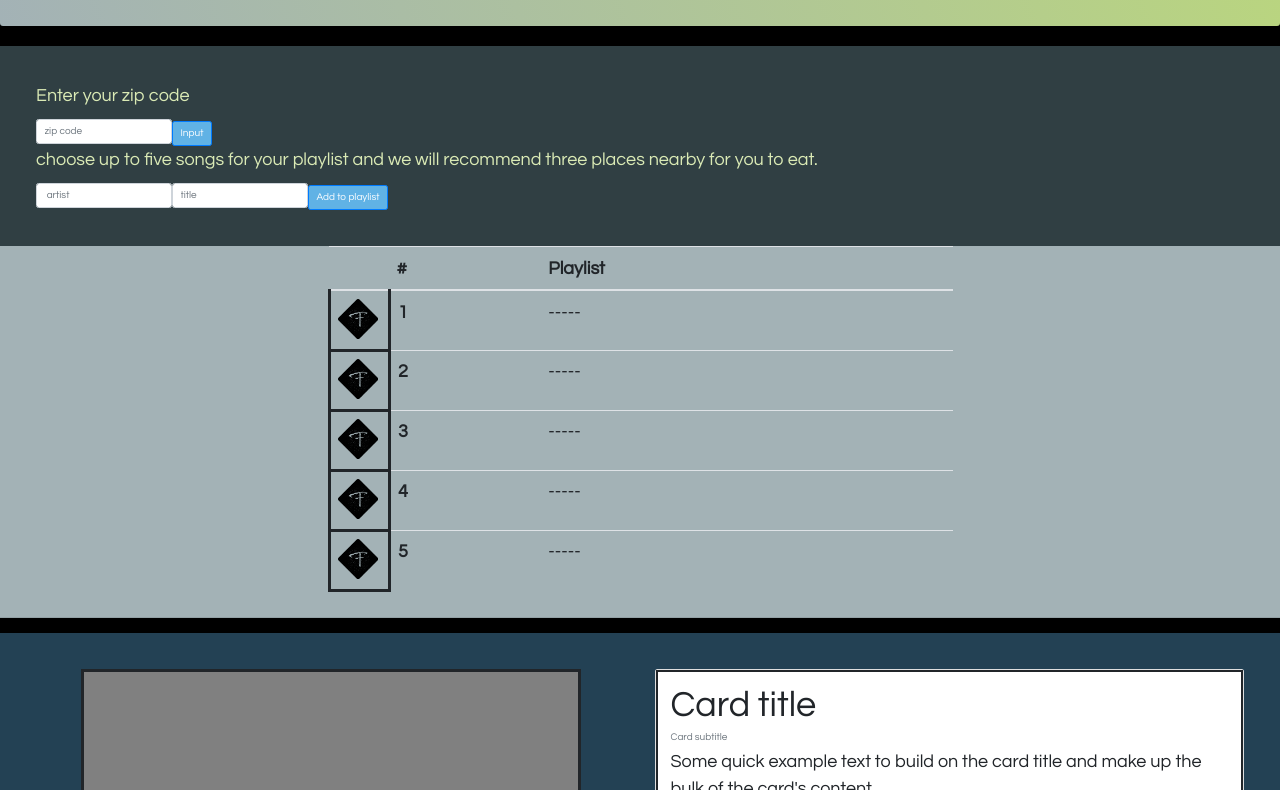
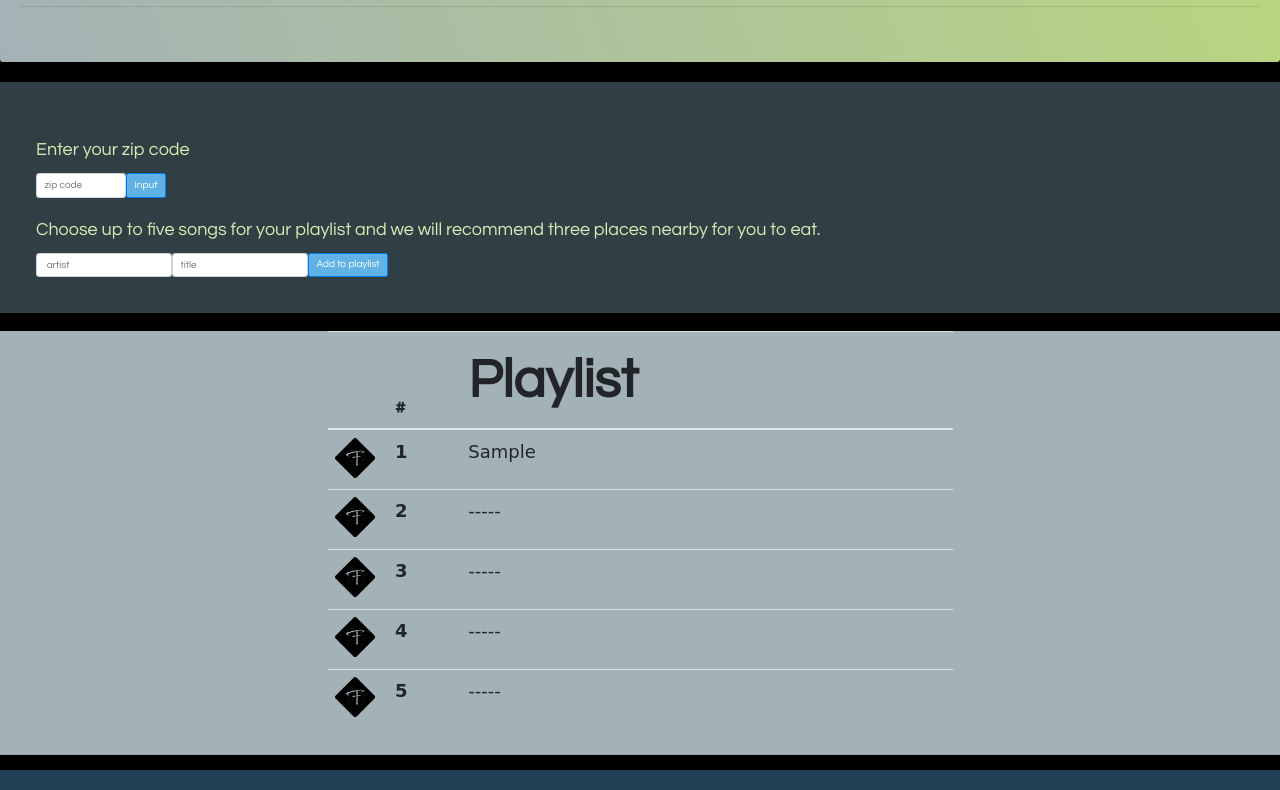
Before and after one commit to arnesh23/Project1, a website: page index.html in a window 1280 px wide. Shown: the part 452-1242 px from the top of the page. Drawn offline with nearby package versions, Linux system fonts and the light colour scheme; a web font is replaced by a local one.

Commit message:
checking in some html in a good place before working on it

```diff
--- a/assets/sass/abstracts/_variables.scss
+++ b/assets/sass/abstracts/_variables.scss
@@ -10,3 +10,8 @@ $color-secondary-dark: #303F43;
 $color-tertiary: #BCD979;
 $color-tertiary-light: #DAEAB5;
 $color-tertiary-dark: #566337;
+
+//FONTS
+
+$serif: 'Pompiere', cursive;
+$san_serif: 'Questrial', sans-serif;
--- a/assets/sass/base/_typography.scss
+++ b/assets/sass/base/_typography.scss
@@ -1,15 +1,16 @@
 body {
     font-size: 18px;
-    font-family: 'Questrial', sans-serif;
+    font-family: $san-serif;
+
 }
 .jumbotron {
     &__lead{
         font-style: italic;
-        font-family: 'Pompiere', cursive;
+        font-family: $serif;
         font-size: 2em;
     }
     &__brand{
-        font-family: 'Questrial', sans-serif;
+        font-family: $san-serif;
         font-size: 5em;
 
     }
@@ -20,6 +21,24 @@ body {
 
     }
 }
+.form {
+    &__row{
+
+    }
+}
+p{
+    margin-top: 1em;
+}
+.table{
+    &__heading{
+        font-size: 3em;
+    }
+    &__body {
+        font-family: $serif;
+        padding-top: 2em;
+
+    }
+}
 
 // font-family: 'Pompiere', cursive;
 // font-family: 'Questrial', sans-serif;
--- a/assets/sass/layout/_form.scss
+++ b/assets/sass/layout/_form.scss
@@ -2,9 +2,33 @@
     background-color: $color-secondary-dark;
     color: $color-tertiary-light;
     padding: 2em;
+
     &__row{
         display:flex;
         flex-direction: row;
+
+        &-fieldOne {
+            display:flex;
+            flex-direction: row;
+            width: 5em;
+
+        }
+        &-buttonOne{
+            display:flex;
+            flex-direction: row;
+        }
+        &-fieldTwo {
+            display:flex;
+            flex-direction: row;
+        }
+        &-fieldThree {
+            display:flex;
+            flex-direction: row;
+        }
+        &-buttonTwo {
+            display:flex;
+            flex-direction: row;
+        }
     }
 
 }
--- a/assets/sass/layout/_playlist.scss
+++ b/assets/sass/layout/_playlist.scss
@@ -1,3 +1,11 @@
 .playlist{
     background-color:$color-secondary-light;
+    margin-top: 1em;
+
+
+
 }
+tab {
+    border: 2px solid white;
+
+ }
--- a/index.html
+++ b/index.html
@@ -33,7 +33,7 @@
       </div>
     </div>
 
-        <p>choose up to five songs for your playlist and we will recommend three places nearby for you to eat.</p>
+        <p>Choose up to five songs for your playlist and we will recommend three places nearby for you to eat.</p>
         <div class="form__row">
           <div class="form__row-fieldTwo">
             <input type="text" class="form-control" id="inputArtist" placeholder=" artist">
@@ -56,44 +56,41 @@
             <tr>
               <th scope="col"></th>
               <th scope="col">#</th>
-              <th scope="col">Playlist</th>
+              <th scope="col" class = "table__heading">Playlist</th>
 
             </tr>
           </thead>
-          <tbody>
+          <tbody class = "table__body">
             <tr>
-              <th class="placeholderImage" style="height: 60px; width: 60px;
-            border-style:solid; "> <img
+              <th class="placeholderImage" style="height: 60px; width: 60px;"> <img
                   src="assets/images/foodTunesIcon.png" style="height: 40px; width: 40px;" alt="foodtunes icon"></th>
               <th scope="row">1</th>
-              <td id="row1Data">-----</td>
+              <td id="row1Data">Sample</td>
 
             </tr>
             <tr>
-              <th class="placeholderImage" style="height: 60px; width: 60px;
-            border-style:solid; "> <img
+              <th class="placeholderImage" style="height: 60px; width: 60px;"> <img
                   src="assets/images/foodTunesIcon.png" style="height: 40px; width: 40px;" alt="foodtunes icon"></th>
               <th scope="row" id="row2">2</th>
               <td id="row2Data">-----</td>
 
             </tr>
             <tr>
-              <th class="placeholderImage" style="height: 60px; width: 60px;
-            border-style:solid; "> <img
+              <th class="placeholderImage" style="height: 60px; width: 60px; "> <img
                   src="assets/images/foodTunesIcon.png" style="height: 40px; width: 40px;" alt="foodtunes icon"></th>
               <th scope="row" id="row3">3</th>
               <td id="row3Data">-----</td>
 
             </tr>
-            <th class="placeholderImage" style="height: 60px; width: 60px;
-          border-style:solid; "> <img src="assets/images/foodTunesIcon.png"
+            <th class="placeholderImage" style="height: 60px; width: 60px;"
+           > <img src="assets/images/foodTunesIcon.png"
                 style="height: 40px; width: 40px;" alt="foodtunes icon"></th>
             <th scope="row" id="row4">4</th>
             <td id="row4Data">-----</td>
 
             </tr>
-            <th class="placeholderImage" style="height: 60px; width: 60px;
-          border-style:solid; "> <img src="assets/images/foodTunesIcon.png"
+            <th class="placeholderImage" style="height: 60px; width: 60px;"
+           > <img src="assets/images/foodTunesIcon.png"
                 style="height: 40px; width: 40px;" alt="foodtunes icon"></th>
             <th scope="row" id="row5">5</th>
             <td id="row5Data">-----</td>
```
Also changed, not shown: assets/css/style.css.
